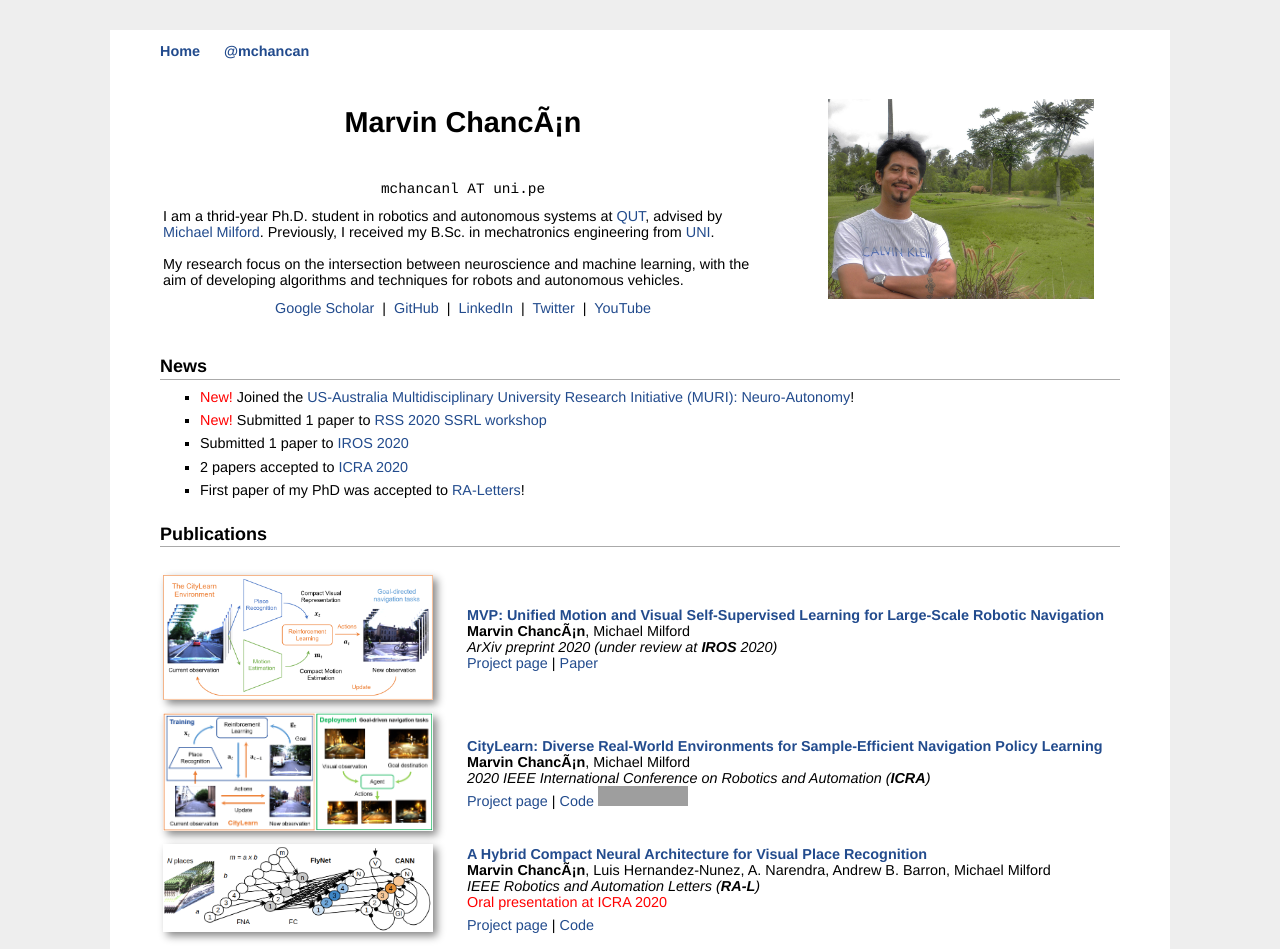
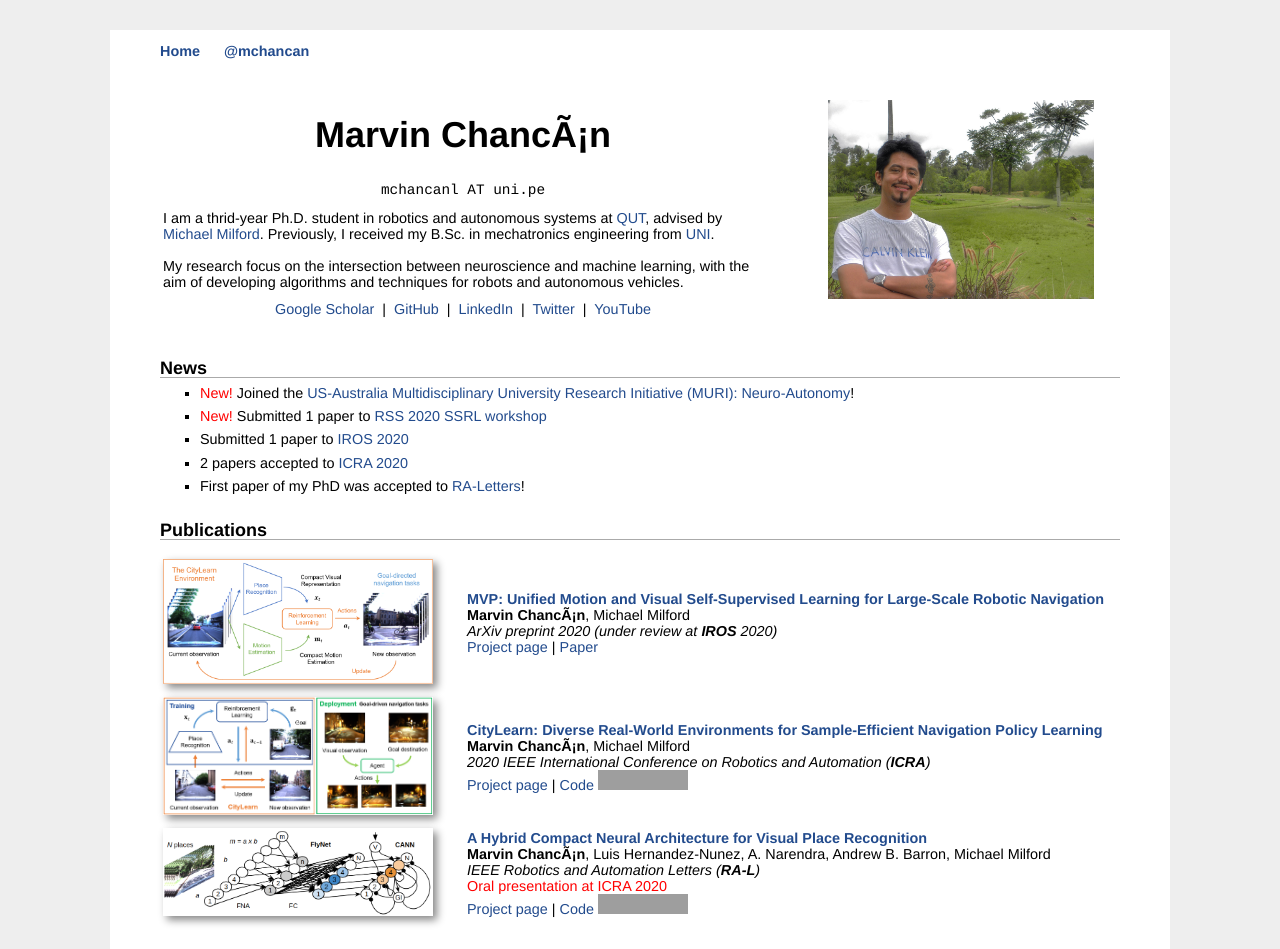
Before and after one commit to mchancan/mchancan.github.io, a Jekyll site: the page built from index.html, in a window 1280 px wide. Shown: the top 949 px of the page. Built offline with Jekyll 4.4.1, drawn with Linux system fonts in a browser that asks for light colours; comment, search, counter and statistics services are not loaded; grey boxes are pictures that could not be loaded.

Commit message:
Update main.css

```diff
--- a/css/main.css
+++ b/css/main.css
@@ -147,16 +147,16 @@ strong {
 
 h1, h2, h3 {
 	margin-top: 0.7em;
-	margin-bottom: 0.5em;
-	padding-bottom: 0.2em;
+	margin-bottom: 0.0em;
+	padding-bottom: 0.0em;
 	line-height: 1.0em;
 	padding-top: 0.5em;
 	border-bottom: 1px solid #aaaaaa;
 }
 
 h1 {
-	font-size: 200%;
-	border-bottom: none;
+	font-size: 250%;
+	border-bottom: 0.0em;
 }
 
 h2 {
```
